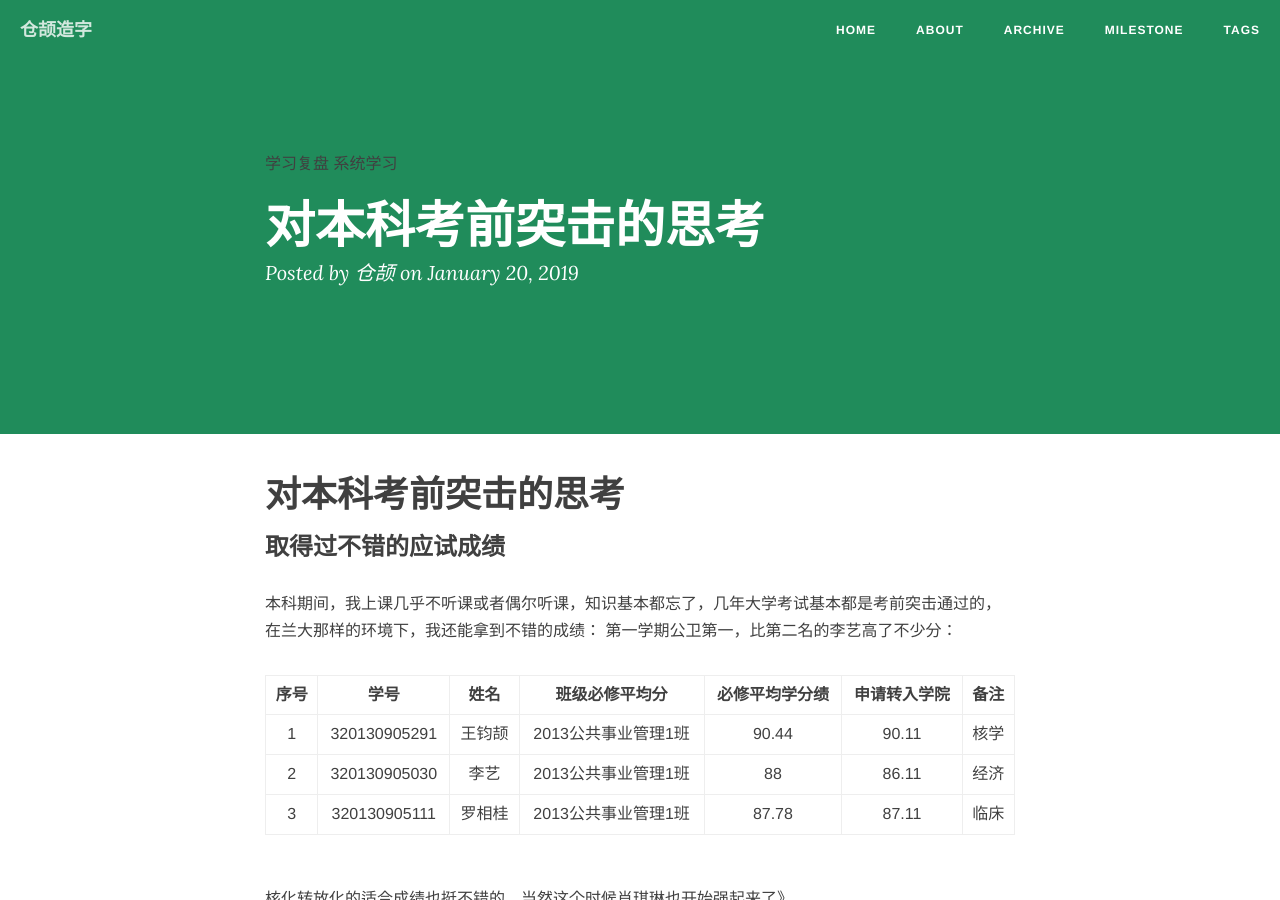
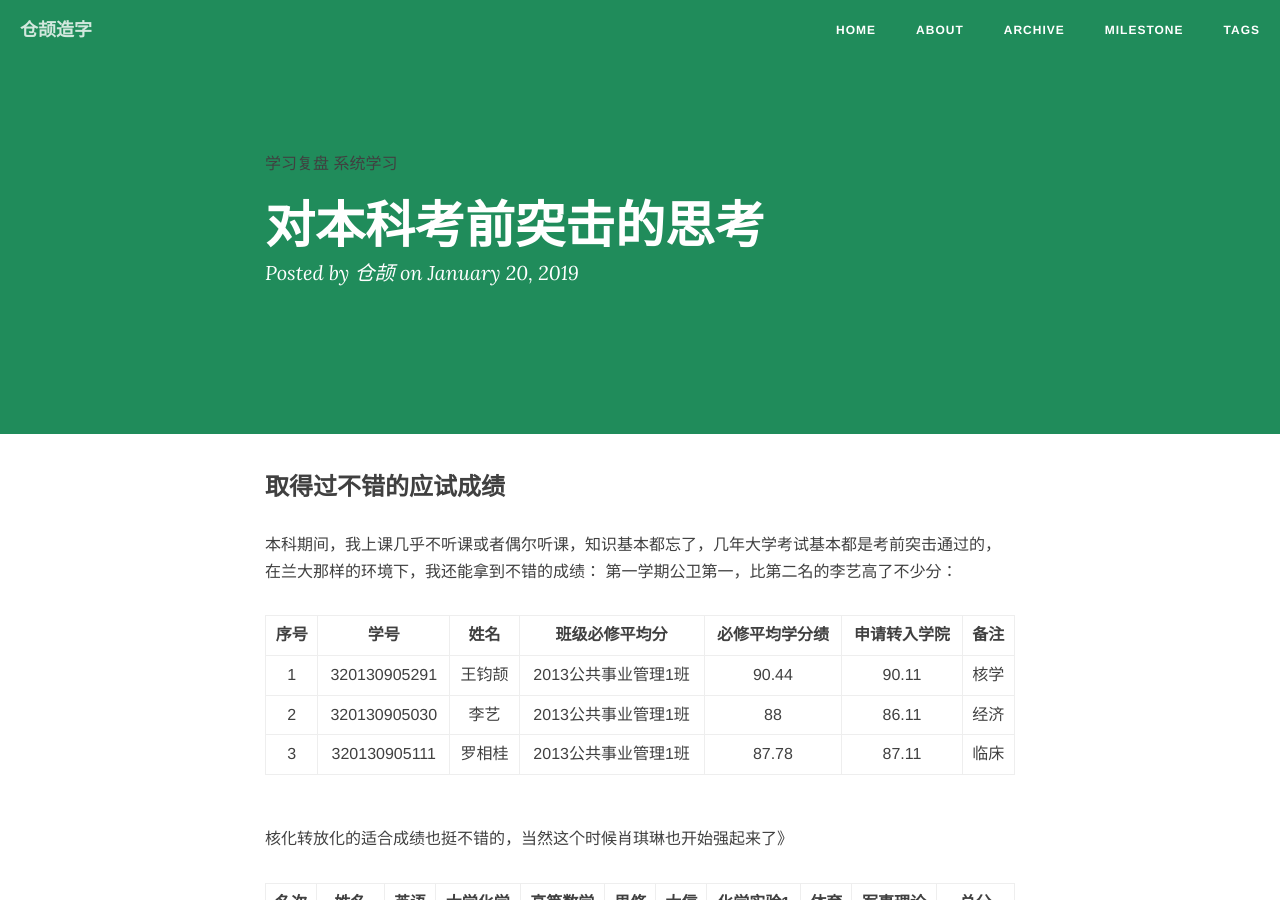
Before and after one commit to creatletter/Dalio, a Jekyll site: the page built from _posts/2019-01-20-对本科考前突击的思考.md, in a window 1280 px wide and 900 px high. Built offline with Jekyll 4.4.1, drawn with Linux system fonts in a browser that asks for light colours; nearby versions of some CDN libraries; comment, search, counter and statistics services are not loaded.

Commit message:
Update 2019-01-20-对本科考前突击的思考.md

```diff
--- a/_posts/2019-01-20-对本科考前突击的思考.md
+++ b/_posts/2019-01-20-对本科考前突击的思考.md
@@ -6,9 +6,6 @@ categories: 学习复盘
 tags: [学习复盘,系统学习]
 description: 方法对的前提下，努力就更好了。
 ---
-
-对本科考前突击的思考
-===
 
 ### 取得过不错的应试成绩
 本科期间，我上课几乎不听课或者偶尔听课，知识基本都忘了，几年大学考试基本都是考前突击通过的，在兰大那样的环境下，我还能拿到不错的成绩：
```
